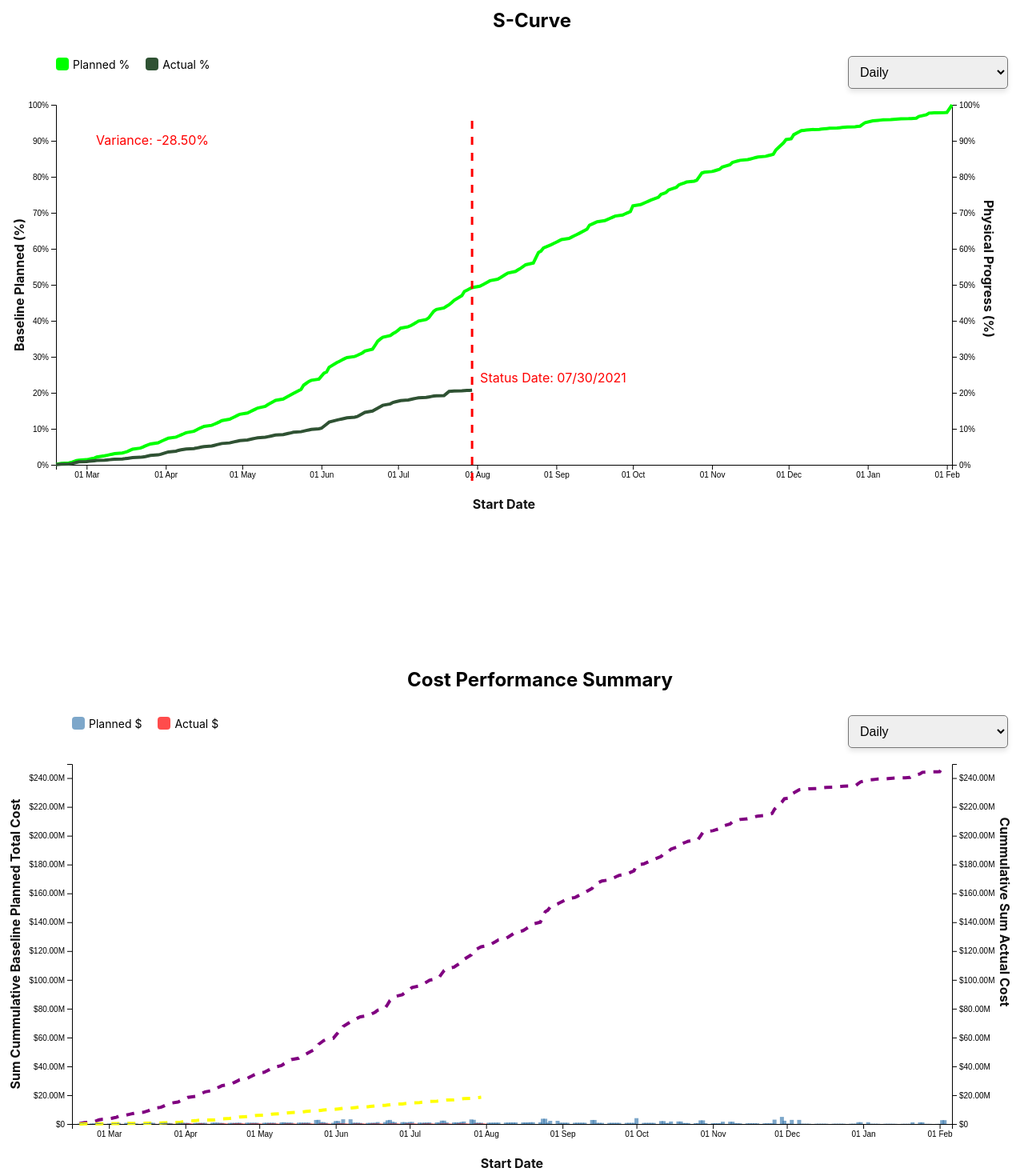
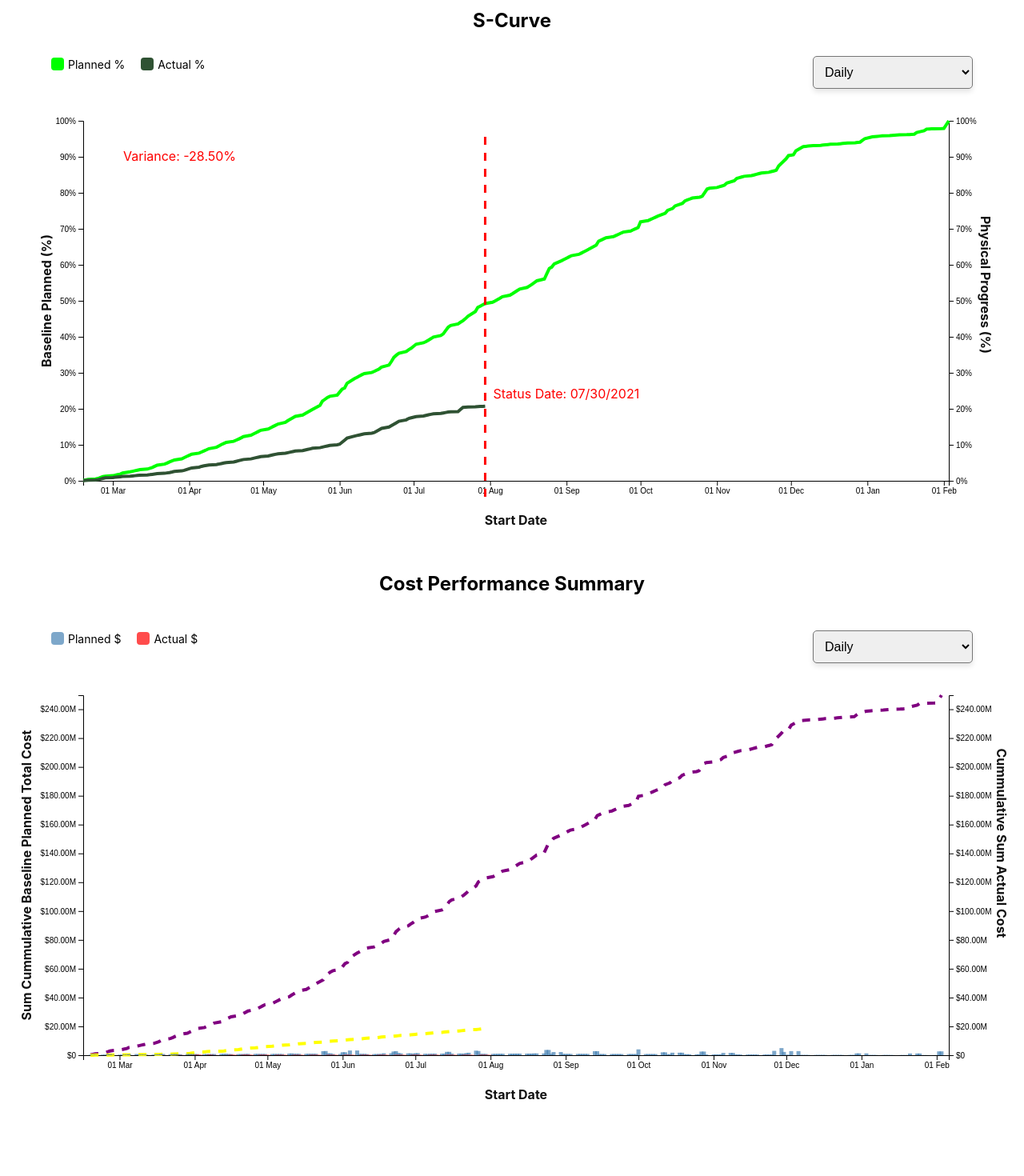
Before and after one commit to Jyoti-Technosoft/d3-scurve-gauge, a React (Create React App) app: page / in a window 1280 px wide. Shown: the part 340-1810 px from the top of the page at 80% size. After the commit the page ends 1773 px from the top, so only its background shows below. Built offline with nearby package versions, Linux system fonts and the light colour scheme.

Commit message:
Fix svg stylings

```diff
--- a/src/Components/GroupedBarChart.jsx
+++ b/src/Components/GroupedBarChart.jsx
@@ -3,13 +3,14 @@ import * as d3 from "d3";
 
 const styles = {
   groupedBarContainer: {
-    margin: "0px 20px 0px 90px",
-    height: "100vh",
+    margin: "auto",
+    width: "90%",
+    paddingBottom: "5rem"
   },
   chartTitle: {
     fontSize: "24px",
     fontWeight: "bold",
-    marginBottom: "10px",
+    marginTop: "5rem",
   },
   legendFilter: {
     display: "flex",
@@ -138,11 +139,17 @@ const GroupedBarChart = ({ isDarkMode, data, chartTitle, xAxisTitle, yAxisTitleL
       timeInterval
     );
 
-    const svg = d3.select(svgRef.current);
-    svg.selectAll("*").remove();
-
     const width = dimensions.width - margin.left - margin.right;
     const height = dimensions.height - margin.top - margin.bottom;
+
+    d3.select(containerRef.current).select("svg").remove();
+    const svg = d3
+      .select(containerRef.current)
+      .append("svg")
+      .attr("width", width + margin.left + margin.right)
+      .attr("height", height + margin.top + margin.bottom)
+      .append("g")
+      .attr("transform", `translate(${margin.left},${margin.top})`);
 
     const xScale = d3
       .scaleTime()
--- a/src/Components/SCurveChart.jsx
+++ b/src/Components/SCurveChart.jsx
@@ -3,8 +3,8 @@ import * as d3 from "d3";
 
 const styles = {
   scurveChartContainer: {
-    margin: "0px 20px 0px 70px",
-    height: "100vh"
+    margin: "auto",
+    width: "90%",
   },
   chartTitle: {
     fontSize: "24px",
@@ -152,11 +152,17 @@ const SCurveChart = ({ isDarkMode, data, chartTitle, xAxisTitle, yAxisTitleLeft,
     );
 
     const margin = { top: 20, right: 30, bottom: 30, left: 40 };
-    const svg = d3.select(svgRef.current);
-    svg.selectAll("*").remove();
-
     const width = dimensions.width - margin.left - margin.right;
     const height = dimensions.height - margin.top - margin.bottom;
+
+    d3.select(containerRef.current).select("svg").remove();
+    const svg = d3
+      .select(containerRef.current)
+      .append("svg")
+      .attr("width", width + margin.left + margin.right)
+      .attr("height", height + margin.top + margin.bottom)
+      .append("g")
+      .attr("transform", `translate(${margin.left},${margin.top})`);
 
     const xScale = d3
       .scaleTime()
```
